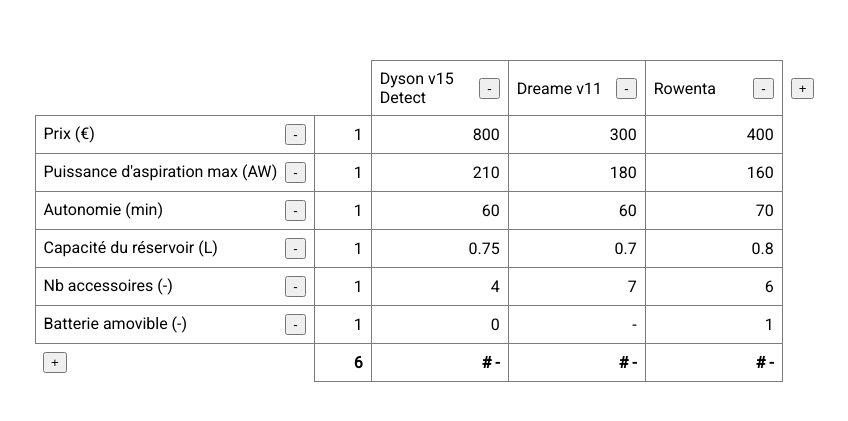
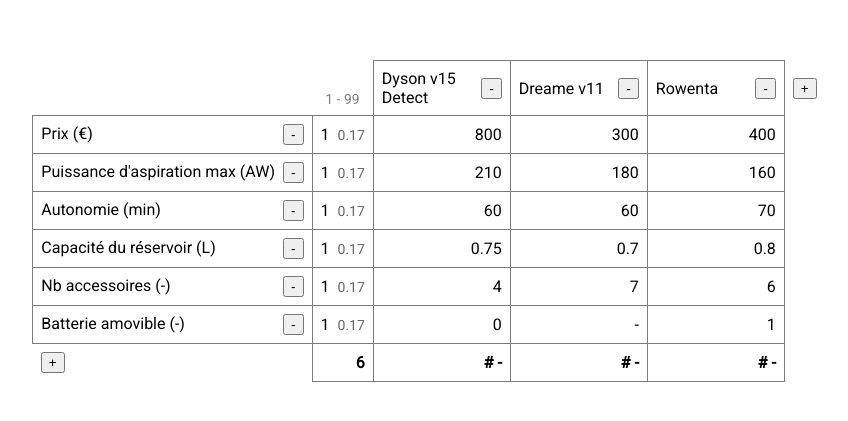
Before and after one commit to MjStryker/multi-criteria-decision-making-app, a React (Create React App) app: page / in a window 1280 px wide. Shown: the part 179-600 px from the top of the page, without its empty margins (211-1059 px from the left). Built offline with nearby package versions, Linux system fonts and the light colour scheme.

Commit message:
Changes criteria min-max values

```diff
--- a/package.json
+++ b/package.json
@@ -18,7 +18,7 @@
     "web-vitals": "^2.1.4"
   },
   "scripts": {
-    "start": "pnpm i & react-scripts start",
+    "start": "react-scripts start",
     "build": "react-scripts build",
     "test": "react-scripts test",
     "eject": "react-scripts eject"
--- a/src/components/DataTable.tsx
+++ b/src/components/DataTable.tsx
@@ -91,6 +91,11 @@
   const nbCriteria = criterias.length;
   const nbProducts = products.length;
 
+  const weightTotal = criterias.reduce(
+    (total, criteria) => total + (criteria.weight ?? 0),
+    0
+  );
+
   const productsSorted = products.sort(
     compareProductsByDefaultIdxFn(SORT_BY.ASC)
   );
@@ -163,7 +168,18 @@
       <thead>
         <tr>
           <td />
-          <td />
+          <td>
+            <div
+              style={{
+                height: "100%",
+                display: "flex",
+                alignItems: "flex-end",
+                justifyContent: "center",
+                fontSize: 14,
+                color: "rgba(0, 0, 0, 0.5)",
+              }}
+            >{`${CRITERIA.WEIGHT.MIN} - ${CRITERIA.WEIGHT.MAX}`}</div>
+          </td>
           {products.map((p, idx) => {
             const isCellInEditMode = p.id === cellId;
 
@@ -396,8 +412,29 @@
                       }}
                     />
                   ) : (
-                    <div>
-                      {isDefined(c.weight) && !isNaN(c.weight) ? c.weight : "-"}
+                    <div
+                      style={{
+                        display: "flex",
+                        justifyContent: "flex-end",
+                        alignItems: "center",
+                      }}
+                    >
+                      <div>
+                        {isDefined(c.weight) && !isNaN(c.weight)
+                          ? c.weight
+                          : "-"}
+                      </div>
+                      <div
+                        style={{
+                          marginLeft: 8,
+                          fontSize: 14,
+                          color: "rgba(0, 0, 0, 0.6)",
+                        }}
+                      >
+                        {isDefined(c.weight) && !isNaN(c.weight)
+                          ? (c.weight / weightTotal).toFixed(2)
+                          : "-"}
+                      </div>
                     </div>
                   )}
                 </div>
@@ -489,11 +526,7 @@
             </button>
           </td>
 
-          <td style={STYLES.TD.CRITERIA_WEIGHT_TOTAL}>
-            {criterias
-              .map((c) => c.weight ?? 0)
-              .reduce((prev, current) => prev + current, 0)}
-          </td>
+          <td style={STYLES.TD.CRITERIA_WEIGHT_TOTAL}>{weightTotal}</td>
 
           {productsSorted.map((p) => (
             <td key={p.id} style={STYLES.TD.RES_ARRAY_POS}>
--- a/src/constants/criterias.ts
+++ b/src/constants/criterias.ts
@@ -1,6 +1,6 @@
 export const CRITERIA = {
   WEIGHT: {
     MIN: 1,
-    MAX: 6,
+    MAX: 99,
   },
 };
```
Also changed, not shown: 1 other file (tests, documents, lock files or other folders).
